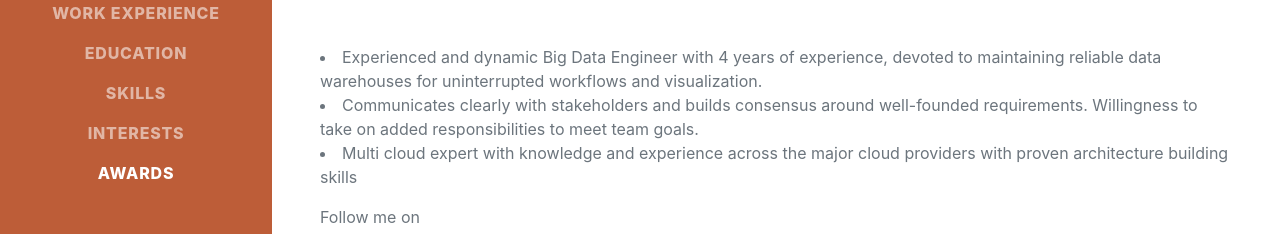
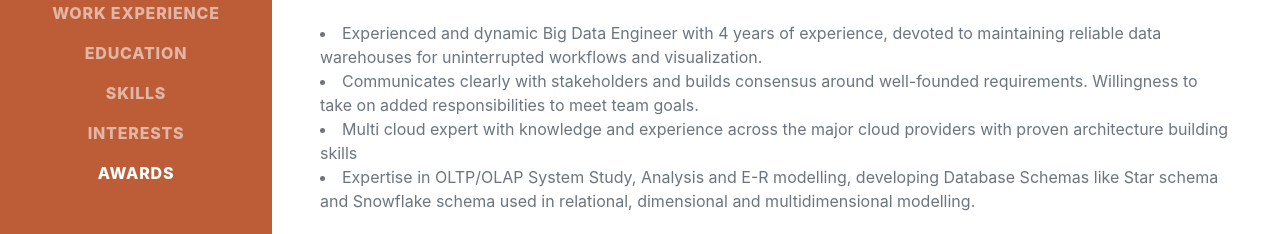
Before and after one commit to avvrkrishna/avvrkrishna.github.io, a plain HTML site: page index.html in a window 1280 px wide. Shown: the part 357-591 px from the top of the page. Drawn offline with nearby package versions, Linux system fonts and the light colour scheme; a web font is replaced by a local one.

Commit message:
Added more about me

```diff
--- a/index.html
+++ b/index.html
@@ -52,6 +52,7 @@
                     <p class="lead mb-5"><li> Experienced and dynamic Big Data Engineer with 4 years of experience, devoted to maintaining reliable data warehouses for uninterrupted workflows and visualization.</li>
                         <li>Communicates clearly with stakeholders and builds consensus around well-founded requirements. Willingness to take on added responsibilities to meet team goals.</li>
                         <li>Multi cloud expert with knowledge and experience across the major cloud providers with proven architecture building skills</li>
+                        <li>Expertise in OLTP/OLAP System Study, Analysis and E-R modelling, developing Database Schemas like Star schema and Snowflake schema used in relational, dimensional and multidimensional modelling.</li>
                     </p>
                     <p> Follow me on</p>
                     <div class="social-icons">
```
